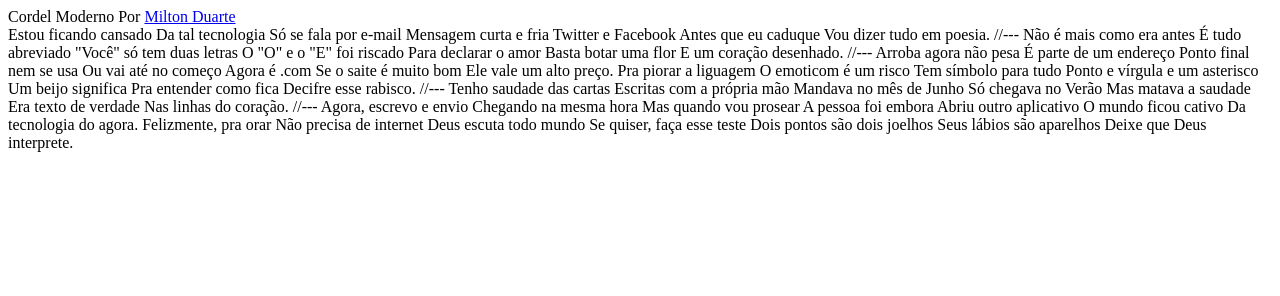
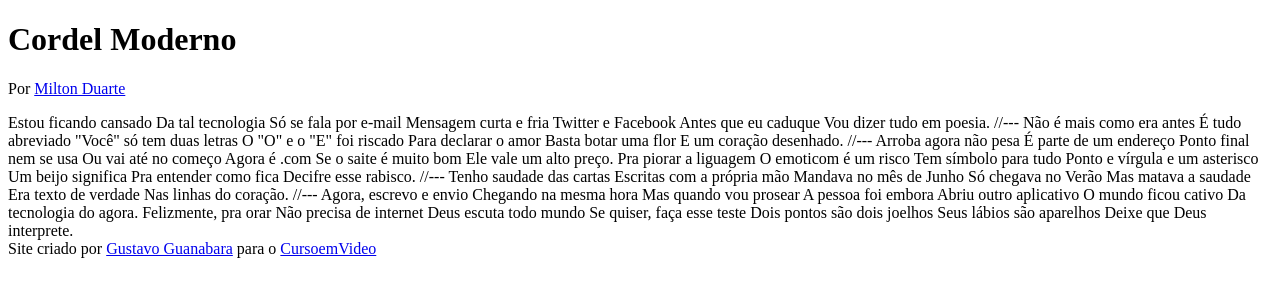
Before and after one commit to NicolasMenezes1/html-css, a plain HTML site: page Desafios/D012/index.html in a window 1280 px wide. Drawn offline with Linux system fonts and the light colour scheme.

Commit message:
atualizei desafio 12

```diff
--- a/Desafios/D012/index.html
+++ b/Desafios/D012/index.html
@@ -7,8 +7,8 @@
 </head>
 <body>
     <header>
-        Cordel Moderno
-        Por <a href="https://www.recantodasletras.com.br/poesias/3186743">Milton Duarte</a>
+        <h1>Cordel Moderno</h1>
+        <p>Por <a href="https://www.recantodasletras.com.br/poesias/3186743" target="_blank">Milton Duarte</a></p>
     </header>
 
         Estou ficando cansado
@@ -74,6 +74,8 @@ Se quiser, faça esse teste
         Dois pontos são dois joelhos
         Seus lábios são aparelhos
         Deixe que Deus interprete.
-
+     <footer>
+        Site criado por <a href="https://gustavoguanabara.github.io/" target="_blank">Gustavo Guanabara</a> para o <a href="https://www.cursoemvideo.com/" target="_blank">CursoemVideo</a>
+     </footer>
 </body>
 </html>
```
Lines whose indentation alone changed are shown as unchanged.
